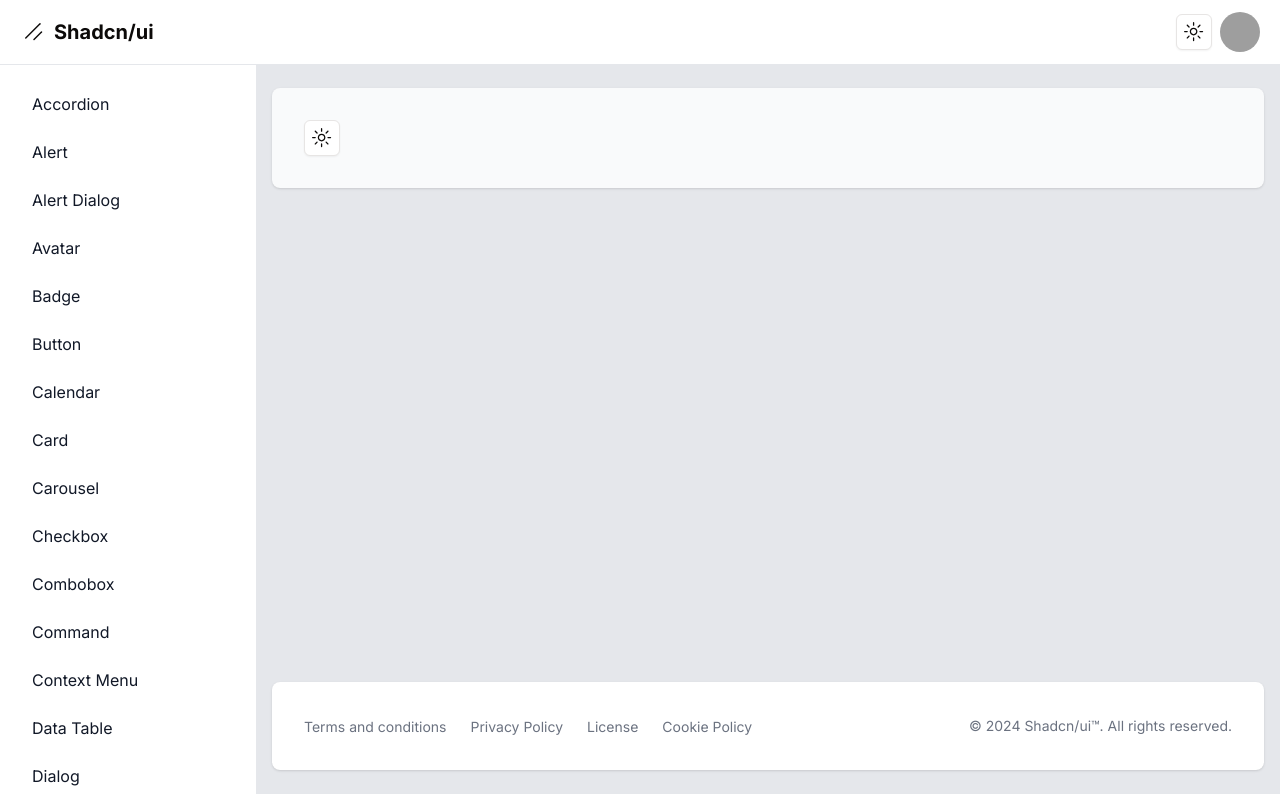
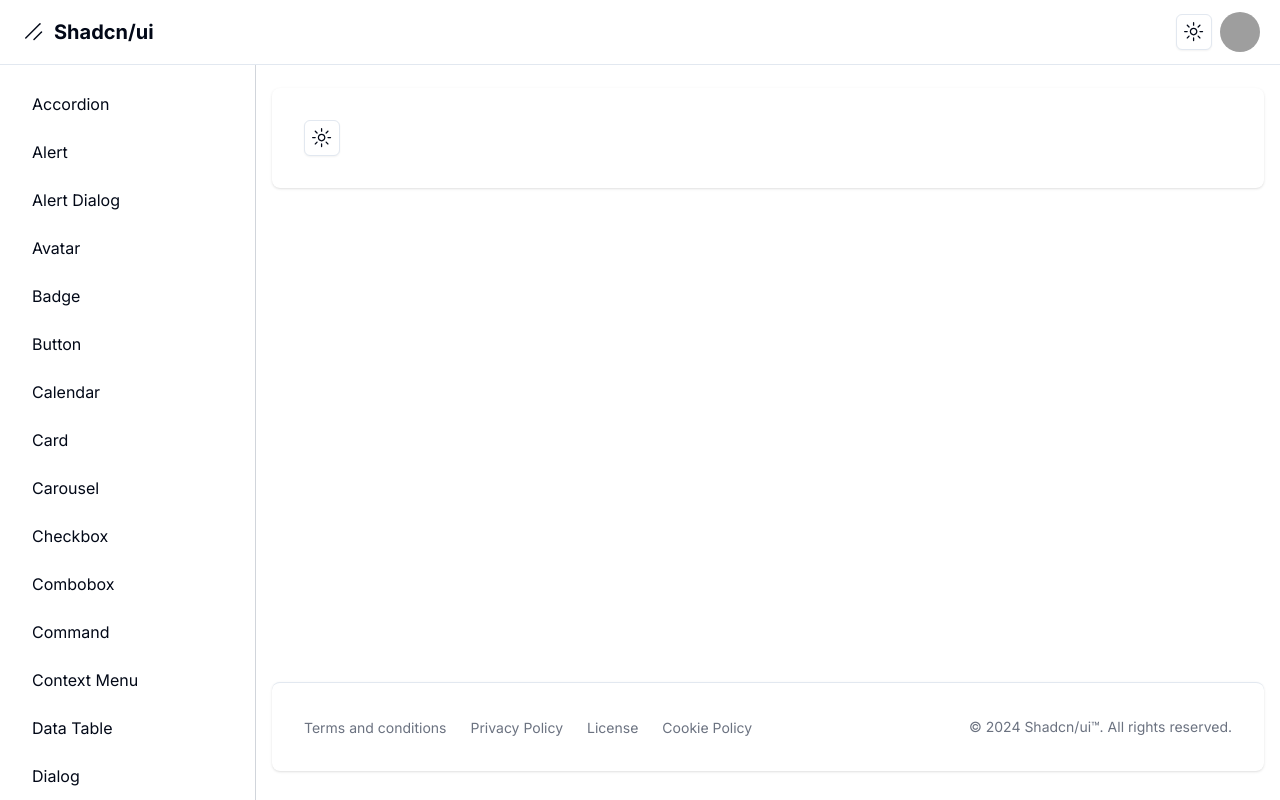
Before and after one commit to Fernixp/SHADCN-DASHBOARD, a Next.js app: page /dashboard/theme in a window 1280 px wide. Built offline with nearby package versions, Linux system fonts and the light colour scheme; grey boxes are pictures that could not be loaded.

Commit message:
feat: sparkles: agregado variables al color del background del dashboard

```diff
--- a/src/app/dashboard/drawer/page.tsx
+++ b/src/app/dashboard/drawer/page.tsx
@@ -40,7 +40,7 @@ export default function SidebarWithSubmenus({
             id="toggleSidebarMobile"
             aria-expanded="true"
             aria-controls="sidebar"
-            className="lg:hidden mr-2 text-gray-600 dark:text-gray-400 hover:text-gray-900 dark:hover:text-white cursor-pointer p-2 hover:bg-gray-100 dark:hover:bg-gray-700 focus:bg-gray-100 dark:focus:bg-gray-700 focus:ring-2 focus:ring-gray-100 dark:focus:ring-gray-700 rounded"
+            className="lg:hidden mr-2 text-[hsl(var(--foreground))] dark:text-[hsl(var(--muted-foreground))] hover:text-[hsl(var(--foreground))] dark:hover:text-[hsl(var(--foreground))] cursor-pointer p-2 hover:bg-[hsl(var(--secondary))] dark:hover:bg-[hsl(var(--muted))] focus:bg-[hsl(var(--secondary))] dark:focus:bg-[hsl(var(--muted))] focus:ring-2 focus:ring-[hsl(var(--secondary))] dark:focus:ring-[hsl(var(--muted))] rounded"
             onClick={() => {
               setOpen(true);
             }}
@@ -73,22 +73,24 @@ export default function SidebarWithSubmenus({
             </svg>
           </Button>
         </DrawerTrigger>
-        <DrawerContent className="dark:bg-black flex flex-col rounded-t-[10px] h-full w-[240px] mt-24 fixed bottom-0 right-0 overflow-y-auto">
-          <DrawerTitle className="font-medium mb-4 text-center bg-transparent ">Menu Principal</DrawerTitle>
+        <DrawerContent className="dark:bg-[hsl(var(--background))] flex flex-col rounded-t-[10px] h-full w-[240px] mt-24 fixed bottom-0 right-0 overflow-y-auto">
+          <DrawerTitle className="font-medium mb-4 text-center bg-transparent">
+            Menu Principal
+          </DrawerTitle>
           <div
             id="sidebar-mobile"
-            className="z-21 transition-width duration-75 bg-black dark:border-gray-700"
+            className="z-21 transition-width duration-75 bg-[hsl(var(--background))] dark:border-[hsl(var(--border))]"
             aria-label="Sidebar"
           >
-            <div className="relative flex-1 flex flex-col min-h-0 borderR border-gray-200 dark:border-gray-700 bg-white dark:bg-black pt-0 ">
+            <div className="relative flex-1 flex flex-col min-h-0 border-r border-[hsl(var(--border))] bg-[hsl(var(--background))] dark:bg-[hsl(var(--background))] pt-0 ">
               <div className="flex-1 flex flex-col pt-5 pb-4 overflow-y-auto">
-                <div className="flex-1 px-3 bg-white dark:bg-black divide-y divide-gray-200 dark:divide-gray-700 space-y-1">
+                <div className="flex-1 px-3 bg-[hsl(var(--background))] dark:bg-[hsl(var(--background))] divide-y divide-[hsl(var(--border))] space-y-1">
                   <ul className="space-y-2 pb-2">
                     {links.map((link) => (
                       <li key={link.href}>
                         <Link
                           href={link.href}
-                          className="text-base capitalize text-gray-900 dark:text-gray-200 font-normal rounded-lg flex items-center p-2 hover:bg-gray-100 dark:hover:bg-gray-700 group"
+                          className="text-base capitalize text-[hsl(var(--foreground))] dark:text-[hsl(var(--card-foreground))] font-normal rounded-lg flex items-center p-2 hover:bg-[hsl(var(--card))] dark:hover:bg-[hsl(var(--muted))] group"
                           onClick={handleLinkClick} // Cierra el Drawer al hacer clic
                         >
                           <span className="ml-3">{link.name}</span>
--- a/src/app/dashboard/layout.tsx
+++ b/src/app/dashboard/layout.tsx
@@ -38,7 +38,7 @@ export default function DashboardLayout({
 }) {
   return (
     <>
-      <nav className="bg-white dark:bg-black border-b border-gray-200 dark:border-gray-700 fixed z-30 w-full">
+      <nav className="bg-[hsl(var(--background))] border-b border-[hsl(var(--border))] fixed z-30 w-full">
         <div className="px-3 py-3 lg:px-5 lg:pl-3">
           <div className="flex items-center justify-between">
             <div className="flex items-center justify-start">
@@ -77,14 +77,14 @@ export default function DashboardLayout({
                     strokeWidth="16"
                   ></line>
                 </svg>
-                <span className="self-center whitespace-nowrap ml-2 dark:text-white">
+                <span className="self-center whitespace-nowrap ml-2 text-[hsl(var(--foreground))]">
                   {" "}
                   Shadcn/ui
                 </span>
               </a>
             </div>
             <div className="flex items-center gap-2">
-              {/* Theme*/}
+              {/* Theme */}
               <ModeToggle />
               {/* User Avatar */}
               <Avatar>
@@ -95,21 +95,21 @@ export default function DashboardLayout({
           </div>
         </div>
       </nav>
-      <div className="flex overflow-hidden bg-white dark:bg-black pt-16">
+      <div className="flex overflow-hidden bg-[hsl(var(--background))] pt-16">
         <aside
           id="sidebar"
-          className="fixed hidden z-20 h-full top-0 left-0 pt-16 lg:flex flex-shrink-0 flex-col w-64 transition-width duration-75 dark:bg-black dark:border-gray-700"
+          className="fixed hidden z-20 h-full top-0 left-0 pt-16 lg:flex flex-shrink-0 flex-col w-64 transition-width duration-75 dark:bg-black dark:border-gray-700 border-r border-gray-300 dark:border-gray-800"
           aria-label="Sidebar"
         >
-          <div className="relative flex-1 flex flex-col min-h-0 borderR border-gray-200 dark:border-gray-700 bg-white dark:bg-black pt-0">
+          <div className="relative flex-1 flex flex-col min-h-0 border-[hsl(var(--border))] bg-[hsl(var(--card))] pt-0">
             <div className="flex-1 flex flex-col pt-5 pb-4 overflow-y-auto">
-              <div className="flex-1 px-3 bg-white dark:bg-black divide-y divide-gray-200 dark:divide-gray-700 space-y-1">
+              <div className="flex-1 px-3 bg-[hsl(var(--background))] divide-y divide-[hsl(var(--border))] space-y-1">
                 <ul className="space-y-2 pb-2">
                   {links.map((link) => (
                     <li key={link.href}>
                       <Link
                         href={link.href}
-                        className="text-base capitalize text-gray-900 dark:text-gray-200 font-normal rounded-lg flex items-center p-2 hover:bg-gray-100 dark:hover:bg-gray-700 group"
+                        className="text-base capitalize text-[hsl(var(--foreground))] font-normal rounded-lg flex items-center p-2 hover:bg-[hsl(var(--muted))] group"
                       >
                         <span className="ml-3">{link.name}</span>
                       </Link>
@@ -126,18 +126,18 @@ export default function DashboardLayout({
         ></div>
         <div
           id="main-content"
-          className="h-full w-full bg-gray-200 dark:bg-gray-950 relative overflow-y-auto lg:ml-64"
+          className="h-full w-full bg-[hsl(var(--background))] relative overflow-y-auto lg:ml-64"
         >
           <main>
             <div className="pt-6 px-4">
               <div className="w-full min-h-[calc(100vh-230px)]">
-                <div className="bg-gray-50 dark:bg-black shadow rounded-lg p-4 sm:p-6 xl:p-8">
+                <div className="bg-[hsl(var(--card))] shadow rounded-lg p-4 sm:p-6 xl:p-8">
                   {children}
                 </div>
               </div>
             </div>
           </main>
-          <footer className="bg-white dark:bg-black md:flex md:items-center md:justify-between shadow rounded-lg p-4 md:p-6 xl:p-8 my-6 mx-4">
+          <footer className="bg-[hsl(var(--background))] border-t border-[hsl(var(--border))] md:flex md:items-center md:justify-between shadow rounded-lg p-4 md:p-6 xl:p-8 my-6 mx-4">
             <ul className="flex items-center flex-wrap mb-6 md:mb-0">
               <li>
                 <a
--- a/src/app/globals.css
+++ b/src/app/globals.css
@@ -3,27 +3,28 @@
   @tailwind utilities;
 
 
+
   @layer base {
     :root {
       --background: 0 0% 100%;
-    --foreground: 20 14.3% 4.1%;
+      --foreground: 222.2 84% 4.9%;
       --card: 0 0% 100%;
-    --card-foreground: 20 14.3% 4.1%;
+      --card-foreground: 222.2 84% 4.9%;
       --popover: 0 0% 100%;
-    --popover-foreground: 20 14.3% 4.1%;
-    --primary: 47.9 95.8% 53.1%;
-    --primary-foreground: 26 83.3% 14.1%;
-    --secondary: 60 4.8% 95.9%;
-    --secondary-foreground: 24 9.8% 10%;
-    --muted: 60 4.8% 95.9%;
-    --muted-foreground: 25 5.3% 44.7%;
-    --accent: 60 4.8% 95.9%;
-    --accent-foreground: 24 9.8% 10%;
+      --popover-foreground: 222.2 84% 4.9%;
+      --primary: 222.2 47.4% 11.2%;
+      --primary-foreground: 210 40% 98%;
+      --secondary: 210 40% 96.1%;
+      --secondary-foreground: 222.2 47.4% 11.2%;
+      --muted: 210 40% 96.1%;
+      --muted-foreground: 215.4 16.3% 46.9%;
+      --accent: 210 40% 96.1%;
+      --accent-foreground: 222.2 47.4% 11.2%;
       --destructive: 0 84.2% 60.2%;
-    --destructive-foreground: 60 9.1% 97.8%;
-    --border: 20 5.9% 90%;
-    --input: 20 5.9% 90%;
-    --ring: 20 14.3% 4.1%;
+      --destructive-foreground: 210 40% 98%;
+      --border: 214.3 31.8% 91.4%;
+      --input: 214.3 31.8% 91.4%;
+      --ring: 222.2 84% 4.9%;
       --radius: 0.5rem;
       --chart-1: 12 76% 61%;
       --chart-2: 173 58% 39%;
@@ -33,25 +34,25 @@
     }
 
     .dark {
-    --background: 20 14.3% 4.1%;
-    --foreground: 60 9.1% 97.8%;
-    --card: 20 14.3% 4.1%;
-    --card-foreground: 60 9.1% 97.8%;
-    --popover: 20 14.3% 4.1%;
-    --popover-foreground: 60 9.1% 97.8%;
-    --primary: 47.9 95.8% 53.1%;
-    --primary-foreground: 26 83.3% 14.1%;
-    --secondary: 12 6.5% 15.1%;
-    --secondary-foreground: 60 9.1% 97.8%;
-    --muted: 12 6.5% 15.1%;
-    --muted-foreground: 24 5.4% 63.9%;
-    --accent: 12 6.5% 15.1%;
-    --accent-foreground: 60 9.1% 97.8%;
+      --background: 222.2 84% 4.9%;
+      --foreground: 210 40% 98%;
+      --card: 222.2 84% 4.9%;
+      --card-foreground: 210 40% 98%;
+      --popover: 222.2 84% 4.9%;
+      --popover-foreground: 210 40% 98%;
+      --primary: 210 40% 98%;
+      --primary-foreground: 222.2 47.4% 11.2%;
+      --secondary: 217.2 32.6% 17.5%;
+      --secondary-foreground: 210 40% 98%;
+      --muted: 217.2 32.6% 17.5%;
+      --muted-foreground: 215 20.2% 65.1%;
+      --accent: 217.2 32.6% 17.5%;
+      --accent-foreground: 210 40% 98%;
       --destructive: 0 62.8% 30.6%;
-    --destructive-foreground: 60 9.1% 97.8%;
-    --border: 12 6.5% 15.1%;
-    --input: 12 6.5% 15.1%;
-    --ring: 35.5 91.7% 32.9%;
+      --destructive-foreground: 210 40% 98%;
+      --border: 217.2 32.6% 17.5%;
+      --input: 217.2 32.6% 17.5%;
+      --ring: 212.7 26.8% 83.9;
       --chart-1: 220 70% 50%;
       --chart-2: 160 60% 45%;
       --chart-3: 30 80% 55%;
@@ -59,6 +60,7 @@
       --chart-5: 340 75% 55%;
     }
   }
+
 
   @layer base {
     * {
```
Also changed, not shown: 1 other file (tests, documents, lock files or other folders). Lines whose indentation alone changed are shown as unchanged.
